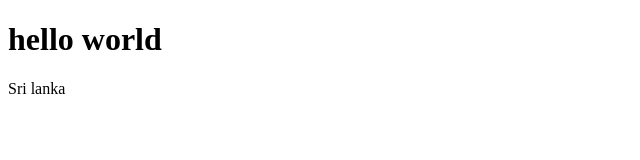
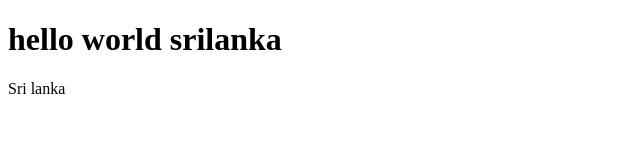
Before and after one commit to Dilshan7704/DEA_Final_Project, a plain HTML site: page index.html in a window 1280 px wide. Shown: the whole page, without its empty margins (0-640 px from the left). Drawn offline with Linux system fonts and the light colour scheme.

Commit message:
add new oner
add

```diff
--- a/index.html
+++ b/index.html
@@ -7,7 +7,7 @@
 </head>
 <body>
     <h1>
-        hello world
+        hello world srilanka
     </h1>
     <p>Sri lanka</p>
 </body>
```
